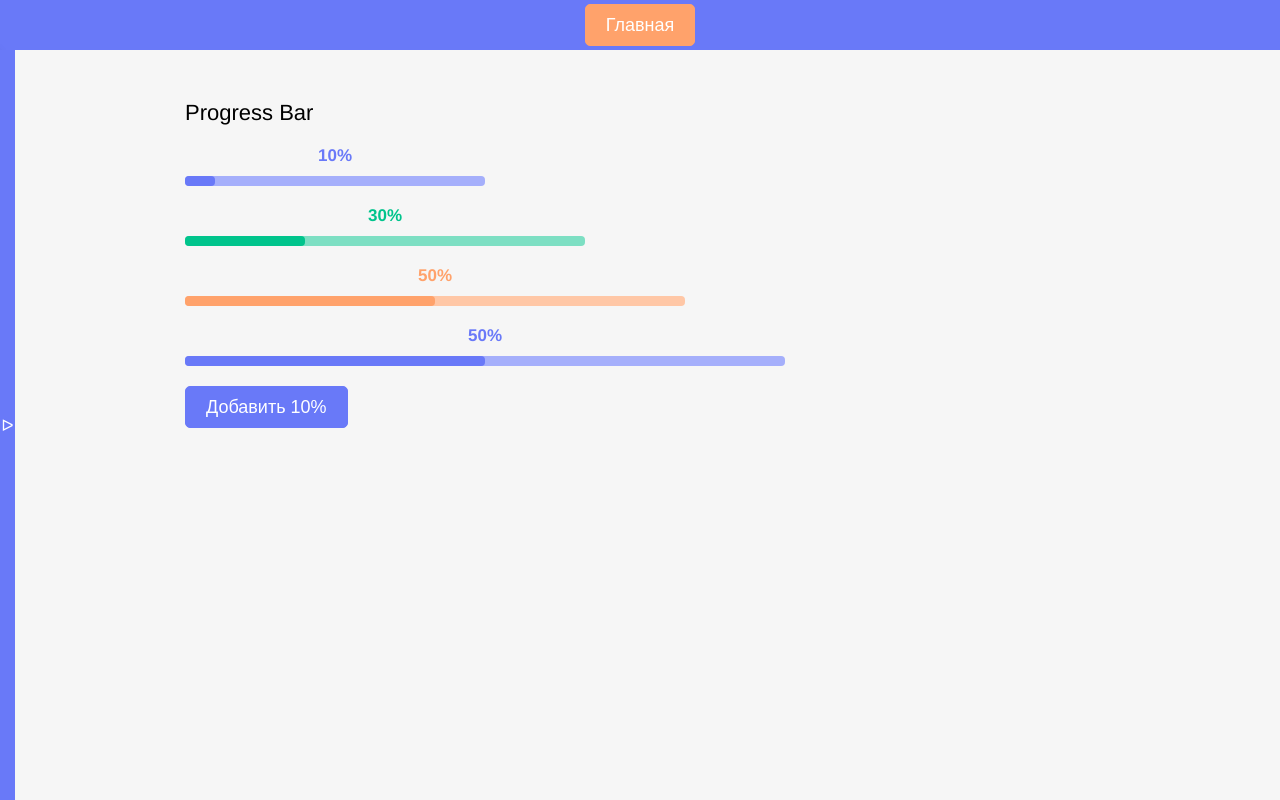
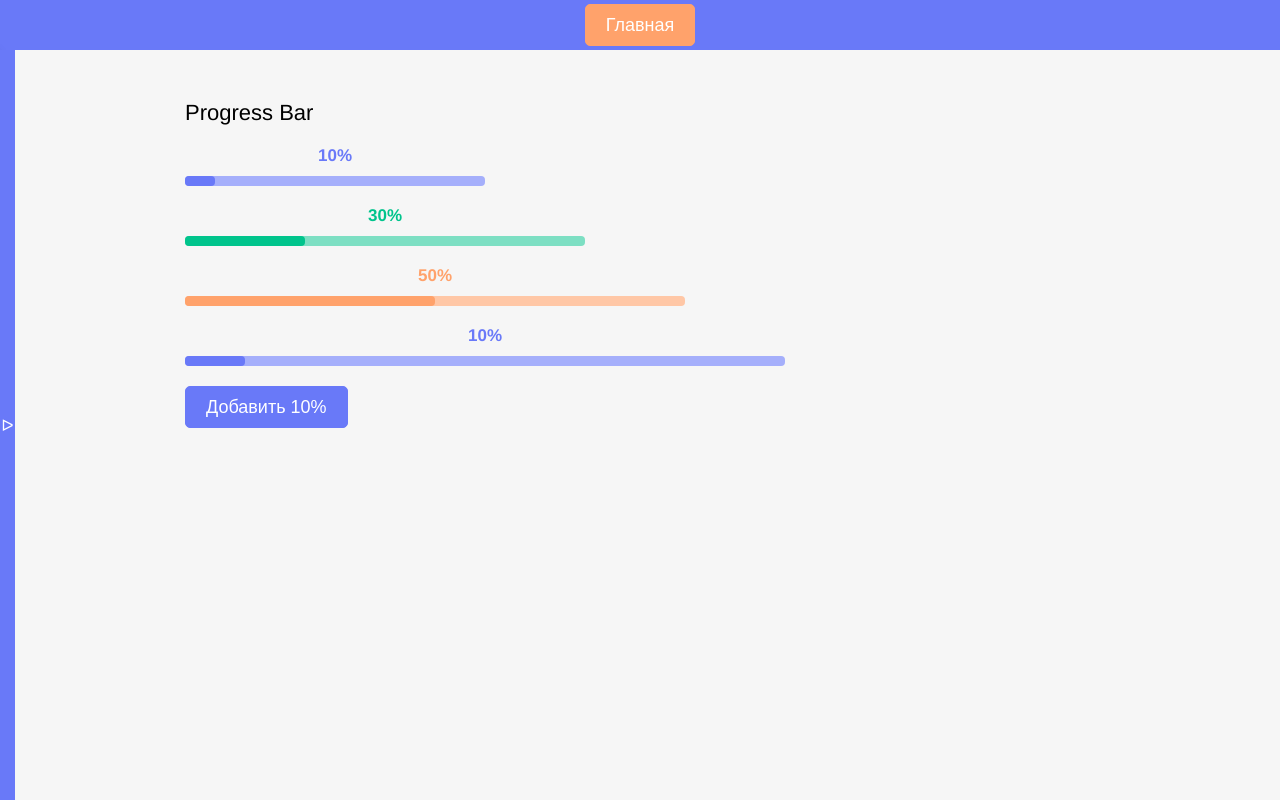
Before and after one commit to Crash2022/Vue-Design, a Vue app: page /progress in a window 1280 px wide. Built offline with nearby package versions, Linux system fonts and the light colour scheme.

Commit message:
add: ProgressBar flow

```diff
--- a/src/pages/ProgressBarPage.vue
+++ b/src/pages/ProgressBarPage.vue
@@ -4,16 +4,22 @@
     <custom-progress-bar percent="30" max-width="400px" color="success"/>
     <custom-progress-bar percent="50" max-width="500px" color="warning"/>
 
-    <custom-progress-bar percent="50" max-width="600px"/>
-    <custom-button @click="addProgressPercent" :label="'Добавить 10%'"/>
+    <custom-progress-bar :percent="currentPercent" max-width="600px"/>
+    <custom-button @click="addProgressPercent"
+                   :label="'Добавить 10%'"
+                   :disabled="currentPercent === 100"
+    />
 </template>
 
 <script setup>
 import CustomProgressBar from '@/shared/ui/CustomUI/CustomProgressBar.vue'
 import CustomButton from '@/shared/ui/CustomUI/CustomButton.vue'
+import {ref} from 'vue'
 
+const currentPercent = ref(10)
 const addProgressPercent = () => {
-
+    if (currentPercent.value === 100) return
+    currentPercent.value += 30
 }
 </script>
 
```
